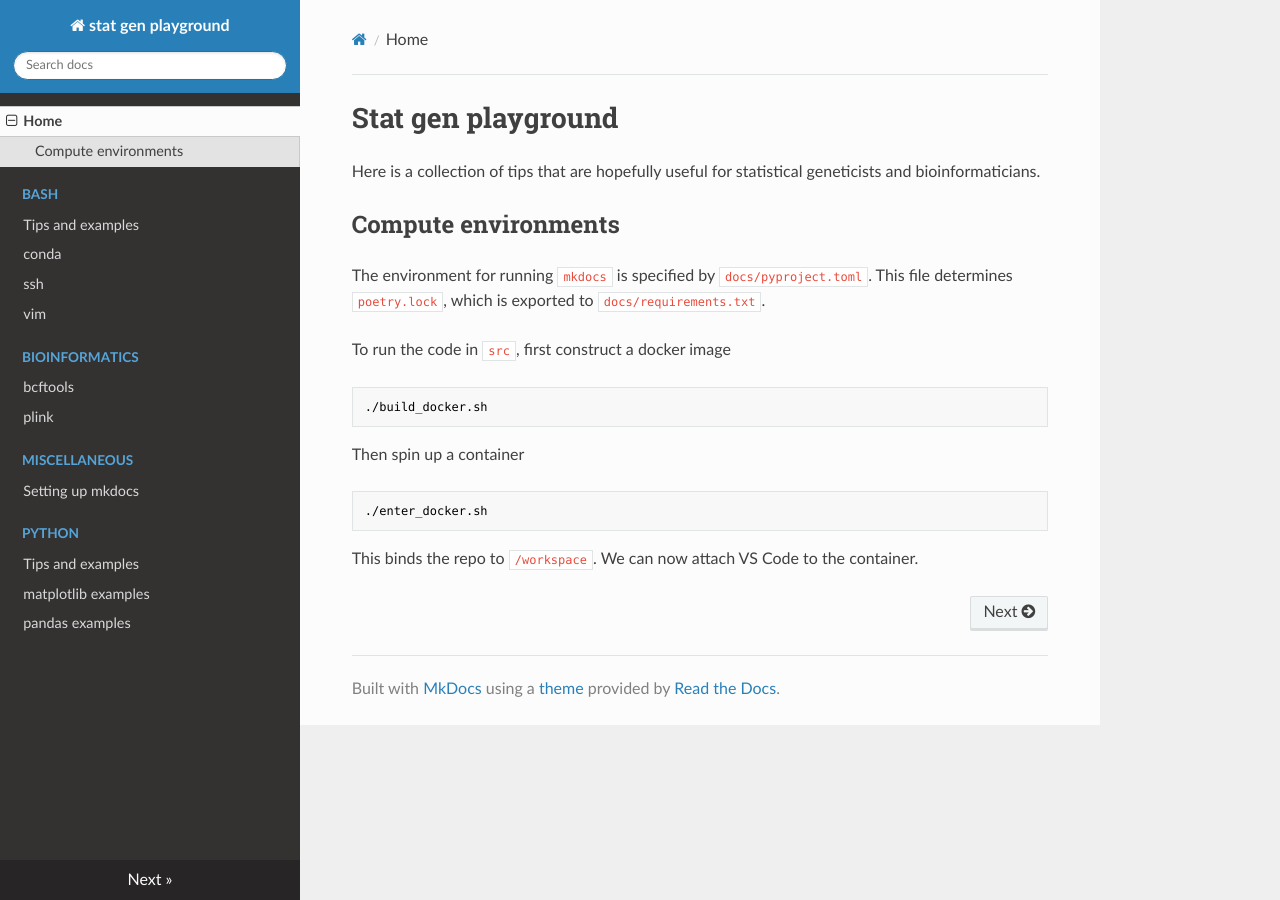
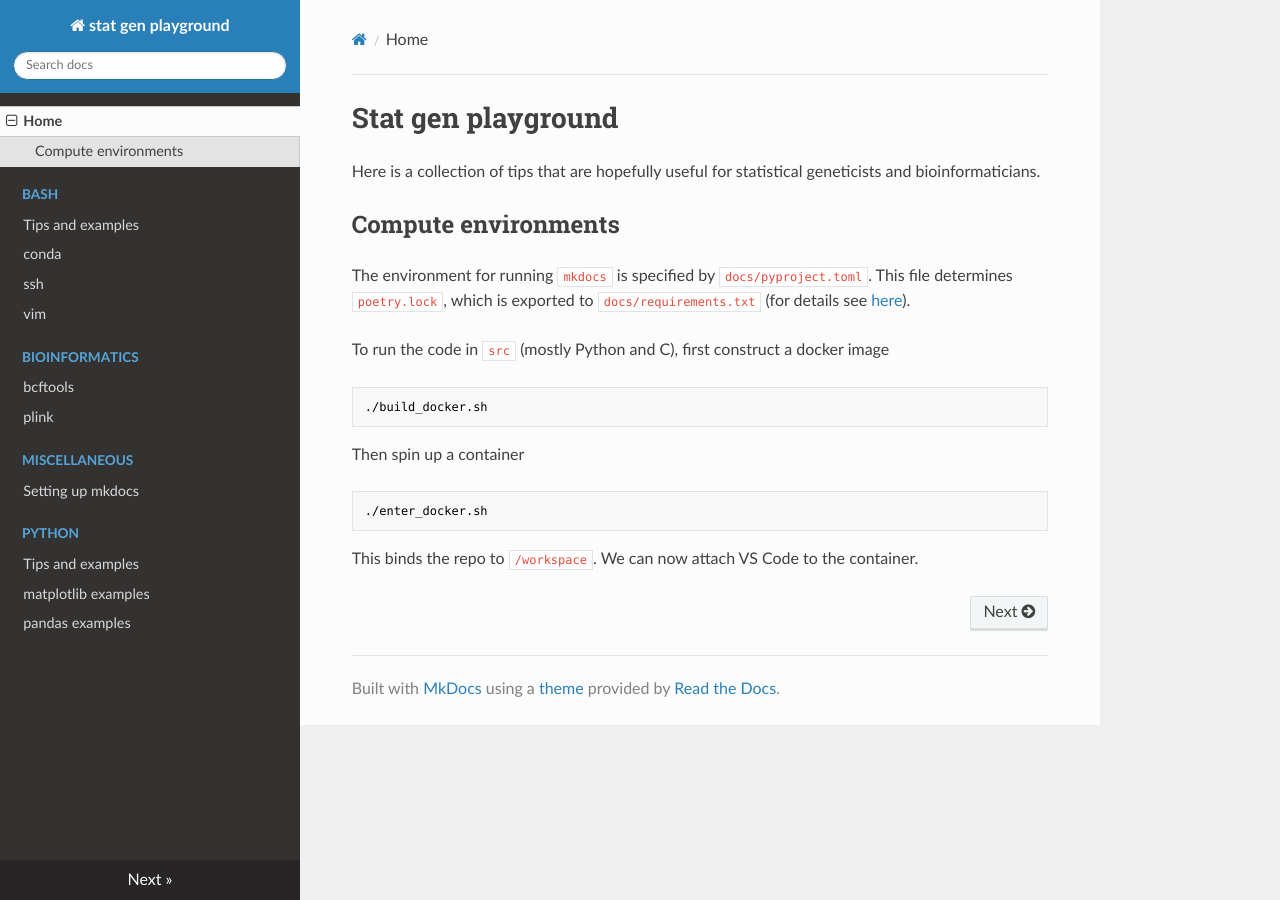
Before and after one commit to drkaizeng/statistics_and_engineering_lab, an MkDocs documentation site: the page built from docs/index.md, in a window 1280 px wide. Built offline with MkDocs 1.6.1, drawn with Linux system fonts in a browser that asks for light colours; nearby versions of some CDN libraries.

Commit message:
Update index.md

````diff
--- a/docs/index.md
+++ b/docs/index.md
@@ -2,9 +2,9 @@
 Here is a collection of tips that are hopefully useful for statistical geneticists and bioinformaticians.
 
 ## Compute environments
-The environment for running `mkdocs` is specified by `docs/pyproject.toml`. This file determines `poetry.lock`, which is exported to `docs/requirements.txt`.
+The environment for running `mkdocs` is specified by `docs/pyproject.toml`. This file determines `poetry.lock`, which is exported to `docs/requirements.txt` (for details see [here](misc/setting_up_mkdocs.md#setting-up-mkdocs)).
 
-To run the code in `src`, first construct a docker image
+To run the code in `src` (mostly Python and C), first construct a docker image
 ```bash
 ./build_docker.sh
 ```
````
Also changed, not shown: docs/misc/setting_up_mkdocs.md (+1 -1 lines).
